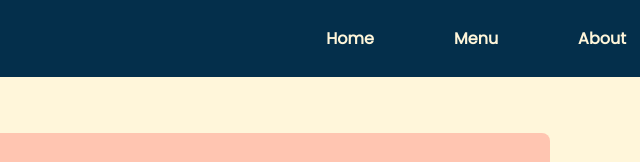
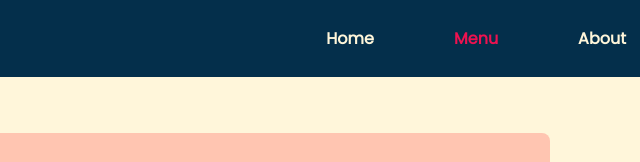
Before and after one commit to ahmadnourallah/restaurant-page, a website built with webpack: page src/template.html in a window 1280 px wide. Both pictures are taken after a click on the button "Order now". Shown: the top 162 px of the page, 462-1102 px from the left. Built offline with nearby package versions, Linux system fonts and the light colour scheme.

Commit message:
Style active nav button

```diff
--- a/src/index.js
+++ b/src/index.js
@@ -20,12 +20,21 @@ const Display = (function () {
         displayMenu();
     });
 
+    function toggleActive(btn) {
+        const currentBtn = document.querySelector(".nav li.active");
+        if (currentBtn) currentBtn.classList.remove("active");
+
+        btn.classList.add("active");
+    }
+
     function displayHome() {
+        toggleActive(homeBtn);
         contentContainer.replaceChildren();
         contentContainer.appendChild(Home.render(displayMenu));
     }
 
     function displayMenu() {
+        toggleActive(menuBtn);
         contentContainer.replaceChildren();
         contentContainer.appendChild(Menu.render());
     }
--- a/src/styles.css
+++ b/src/styles.css
@@ -84,7 +84,7 @@ header .nav li {
     transition: color 0.2s;
 }
 
-header .nav li:hover {
+header .nav li:hover, header .nav li.active {
     color: var(--pink);
 }
 
```
